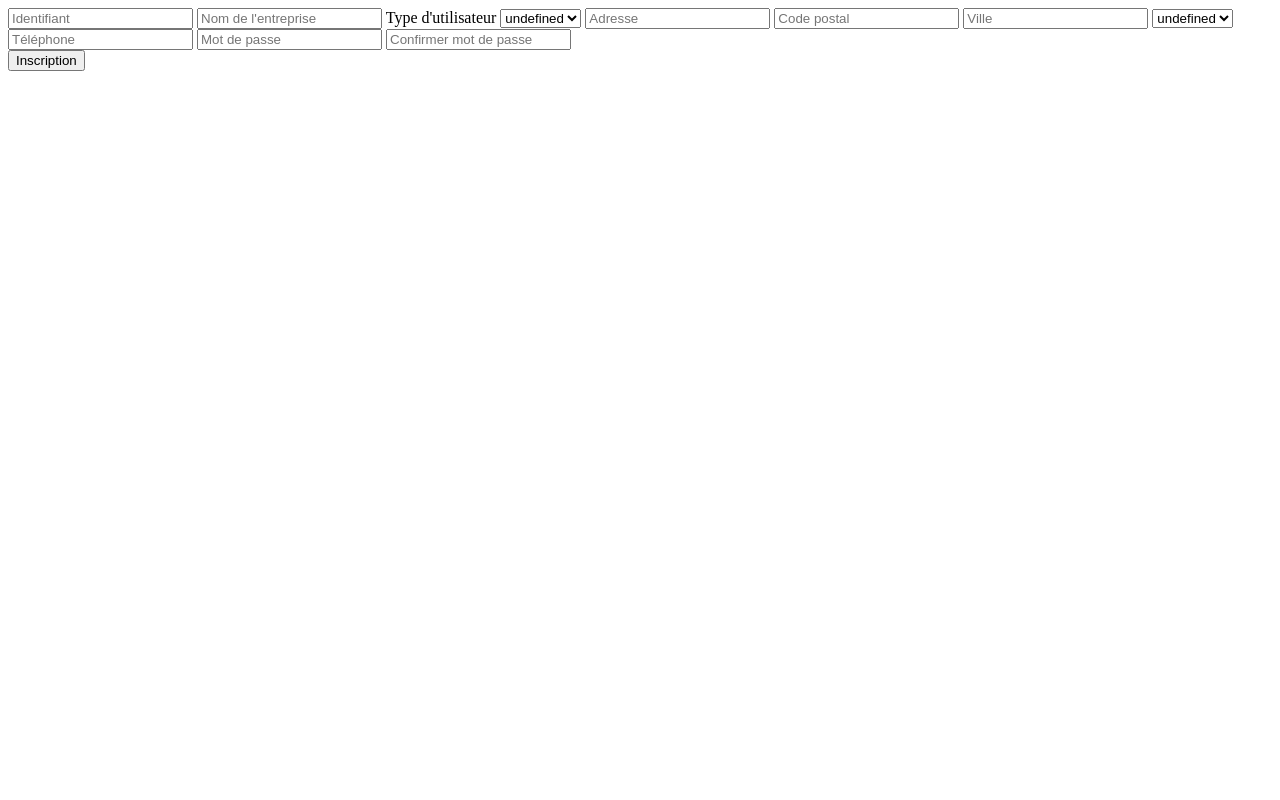
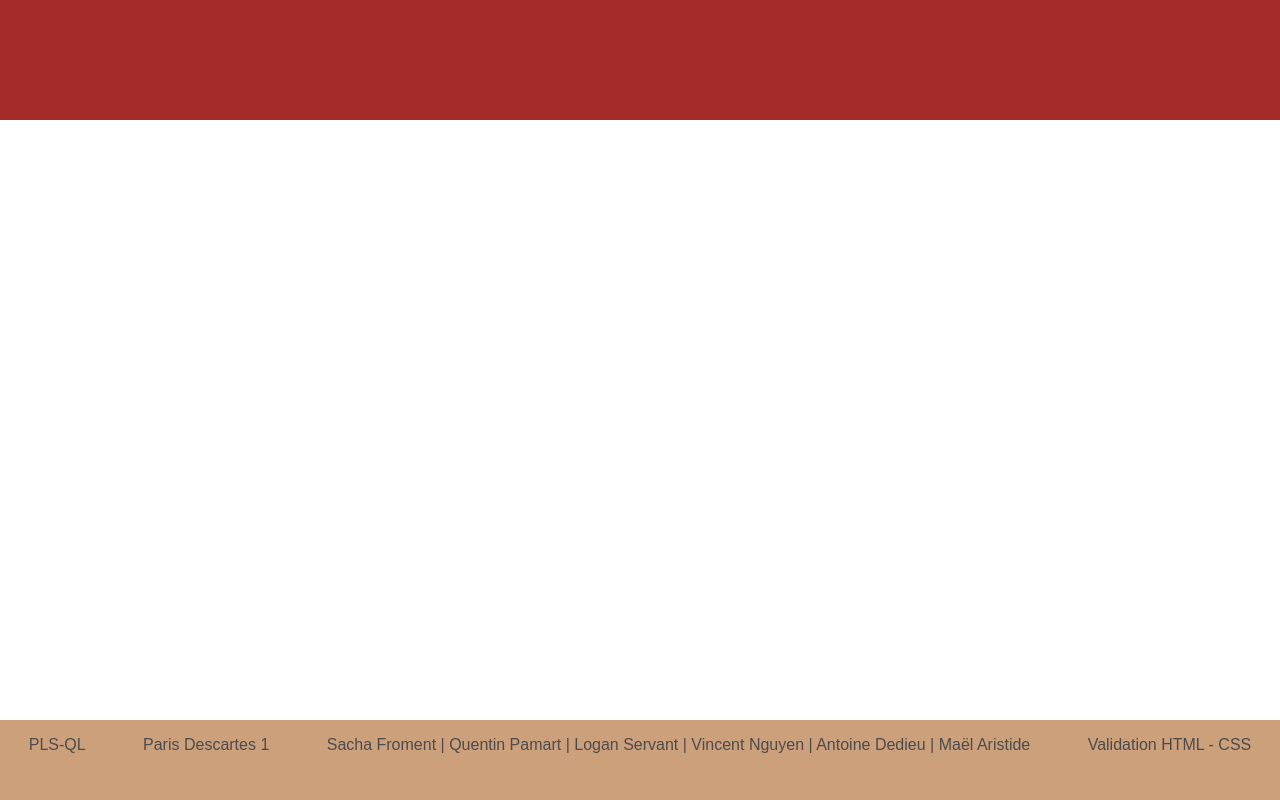
Before and after one commit to sachahjkl/devweb, a PHP site: page / in a window 1280 px wide. Run offline with PHP 8.4, Linux system fonts and the light colour scheme; tables that the repository leaves empty hold one stand-in row (values such as "Sample post").

Commit message:
CSS Grid for general layout

```diff
--- a/index.php
+++ b/index.php
@@ -6,6 +6,5 @@
 
         </div>
         <?php include "layouts/footer.php" ?>
-        <?php include "layouts/forms/register.php" ?>
     </body>
 </html>
--- a/layouts/footer.php
+++ b/layouts/footer.php
@@ -0,0 +1,12 @@
+<footer>
+    <p>PLS-QL</p>
+    <p>
+        Paris Descartes 1
+    </p>
+    <p>
+        Sacha Froment | Quentin Pamart | Logan Servant | Vincent Nguyen | Antoine Dedieu | Maël Aristide
+    </p>
+    <p>
+        Validation HTML - CSS
+    </p>
+</footer>
--- a/style/style.css
+++ b/style/style.css
@@ -0,0 +1,25 @@
+*{ font-family: sans-serif; }
+
+html, body{
+    width: 100%;
+    height: 100%;
+}
+
+body{
+    margin: 0;
+    display: grid;
+    grid-template-columns: 100%;
+    grid-template-rows: 15% 75% 10%;
+}
+
+header{
+    background-color: brown;
+    width: 100%;
+}
+
+footer{
+    background-color: #B87845;
+    opacity: 0.7;
+    display: flex;
+    justify-content: space-around;
+}
```
